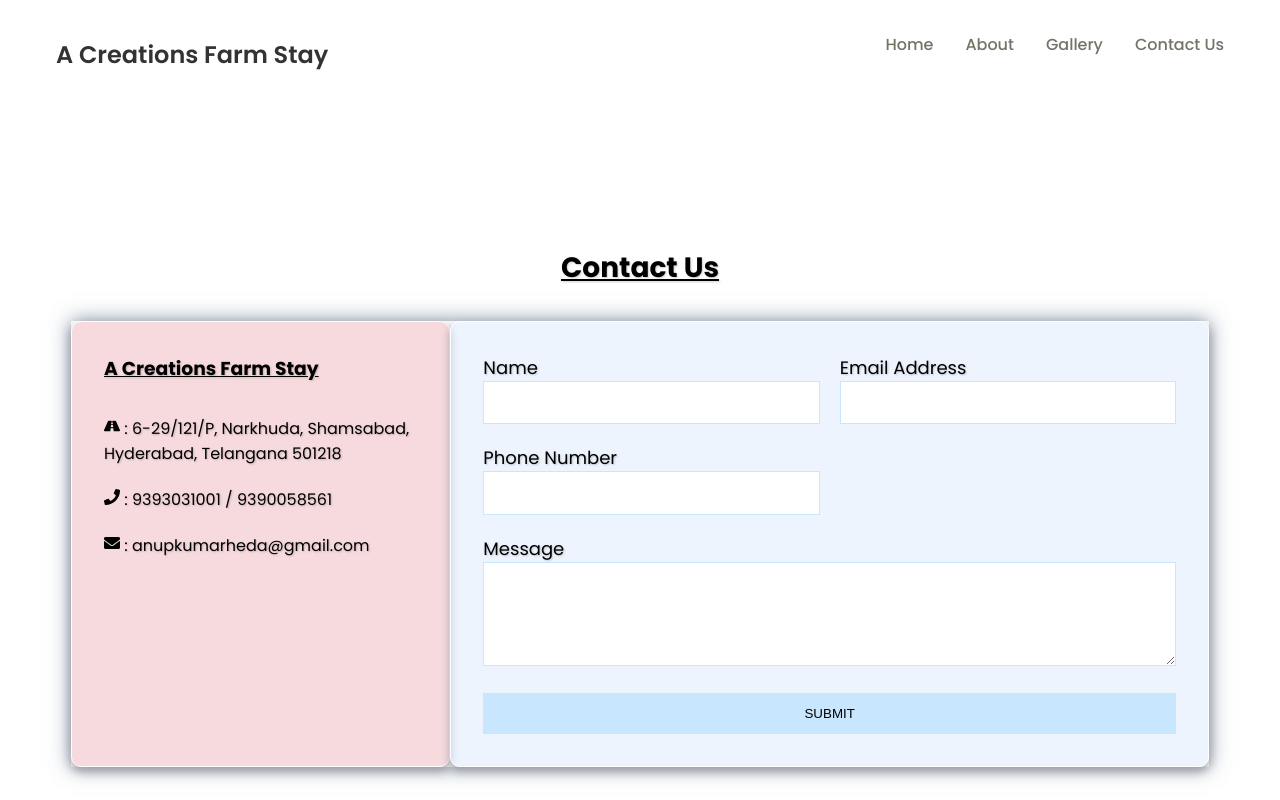
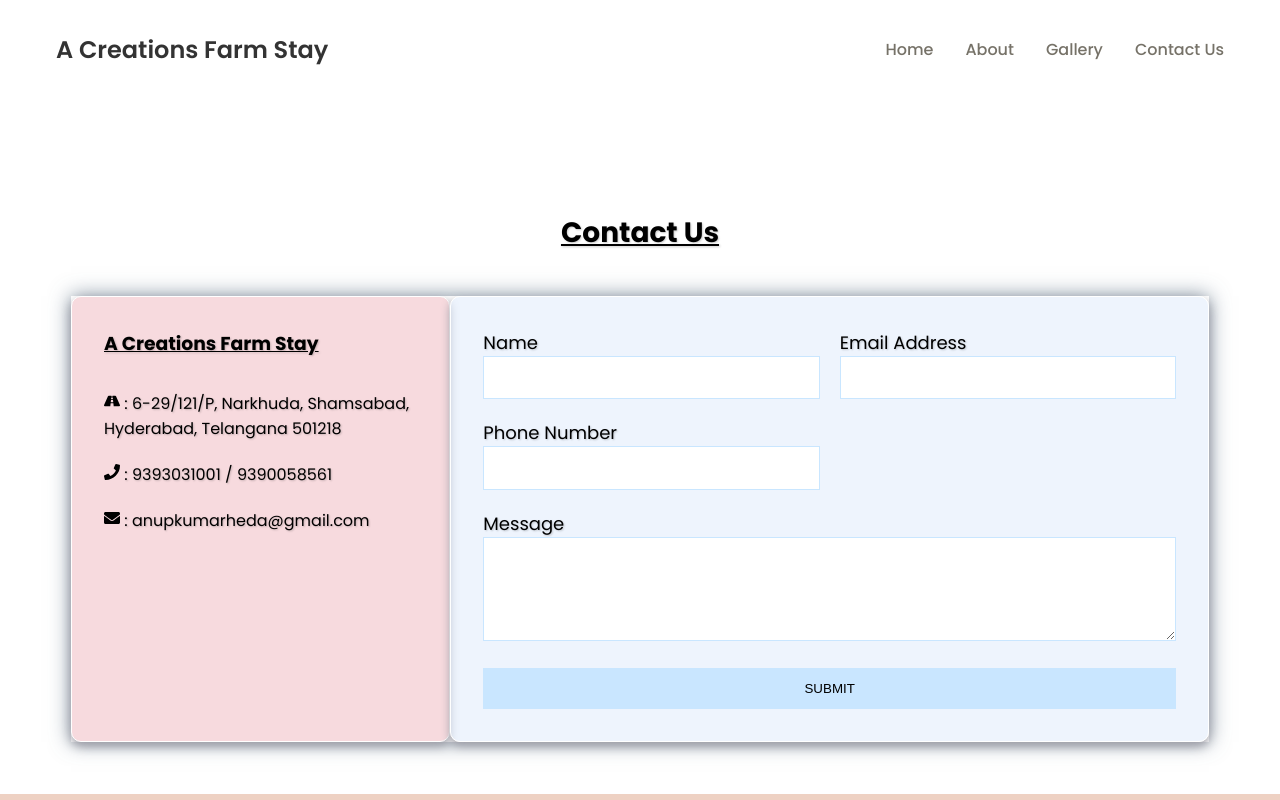
Before and after one commit to Shoeb891/jagermeister, a React (Create React App) app: page /contact in a window 1280 px wide. Shown: the top 800 px of the page. Built offline with nearby package versions, Linux system fonts and the light colour scheme.

Commit message:
Fixed Margin bottom issue

```diff
--- a/src/App.css
+++ b/src/App.css
@@ -425,8 +425,8 @@ body {
 h1 {
   text-align: center;
   font-size: 28px;
-  margin-top: 25px;
-  margin-bottom: 30px;
+  /* margin-top: 10px; */
+  margin-bottom: 40px;
   padding-top: 80px;
 }
 
--- a/src/styles/contact.css
+++ b/src/styles/contact.css
@@ -25,7 +25,7 @@ ul {
   padding: 0;
 }
 
-li{
+.company-info li{
   margin-bottom: 20px;
 }
 
```
